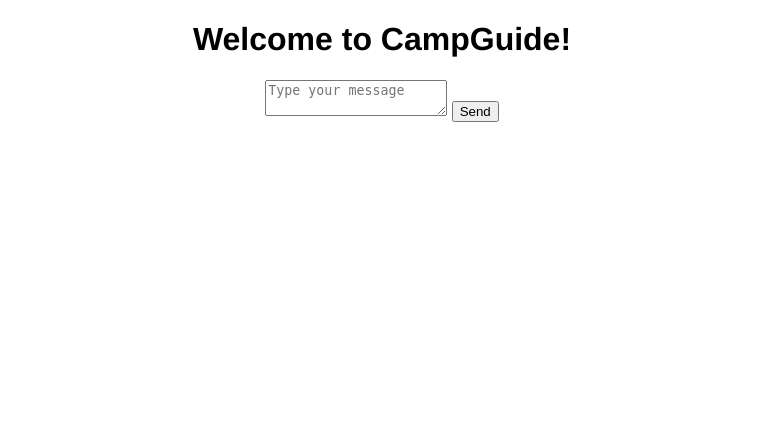
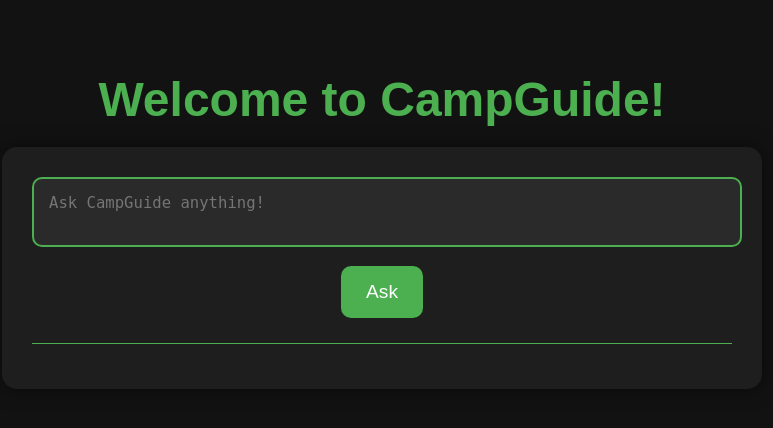
Before and after one commit to UsmanAhmed1337/CampGuide, a Flask app: page / in a window 1280 px wide. Shown: the top 428 px of the page, without its empty margins (258-1031 px from the left). Run offline with Flask 3, Linux system fonts and the light colour scheme.

Commit message:
Added CSS

```diff
--- /dev/null
+++ b/static/script.js
@@ -0,0 +1,30 @@
+function sendMessage() {
+    const userInput = document.getElementById('user-input').value.trim();
+
+    if (userInput === '') {
+        alert('Please enter a message before sending.');
+        return;
+    }
+
+    fetch('http://13.239.32.71/chat', {
+        method: 'POST',
+        headers: {
+            'Content-Type': 'application/json',
+        },
+        body: JSON.stringify({ query: userInput }),
+    })
+    .then(response => {
+        if (!response.ok) {
+            throw new Error('Network response was not ok: ' + response.statusText);
+        }
+        return response.json();
+    })
+    .then(data => {
+        document.getElementById('chat-output').innerHTML += '<p>' + data.response + '</p>';
+        document.getElementById('user-input').value = '';
+    })
+    .catch(error => {
+        console.error('Error:', error);
+        alert('An error occurred while sending the message. Please try again.');
+    });
+}
--- a/static/style.css
+++ b/static/style.css
@@ -1,4 +1,98 @@
 body {
-    font-family: "helvetica", sans-serif;
+    font-family: 'Arial', sans-serif;
+    background-color: #121212;
+    margin: 0;
+    padding: 40px;
     text-align: center;
+    color: #f5f5f5;
 }
+
+h1 {
+    color: #4CAF50;
+    font-size: 3em;
+    margin-bottom: 20px;
+}
+
+#chat-container {
+    margin: 0 auto;
+    width: 85%;
+    max-width: 700px;
+    padding: 30px;
+    background-color: #1e1e1e;
+    border-radius: 15px;
+    box-shadow: 0 0 20px rgba(0, 0, 0, 0.5);
+}
+
+#user-input {
+    width: calc(100% - 24px);
+    padding: 15px;
+    font-size: 1.2em;
+    border: 2px solid #4CAF50;
+    background-color: #2a2a2a;
+    color: #f5f5f5;
+    border-radius: 10px;
+    outline: none;
+    margin-bottom: 15px;
+    resize: none;
+}
+
+#chat-output {
+    text-align: left;
+    margin-top: 25px;
+    max-height: 400px;
+    overflow-y: auto;
+    border-top: 1px solid #4CAF50;
+    padding-top: 15px;
+}
+
+button {
+    padding: 15px 25px;
+    font-size: 1.2em;
+    color: white;
+    background-color: #4CAF50;
+    border: none;
+    border-radius: 10px;
+    cursor: pointer;
+}
+
+button:hover {
+    background-color: #45a049;
+}
+
+#chat-output p {
+    background-color: #333;
+    padding: 15px;
+    border-radius: 10px;
+    margin: 10px 0;
+    font-size: 1.2em;
+    word-wrap: break-word;
+    color: #f5f5f5;
+}
+
+#chat-output p:nth-child(odd) {
+    background-color: #2b2b2b;
+}
+
+@media (max-width: 600px) {
+    #chat-container {
+        width: 95%;
+        padding: 20px;
+    }
+
+    h1 {
+        font-size: 2.5em;
+    }
+
+    button {
+        font-size: 1.1em;
+        padding: 12px 20px;
+    }
+
+    #user-input {
+        font-size: 1.1em;
+    }
+
+    #chat-output p {
+        font-size: 1.1em;
+    }
+}
--- a/templates/index.html
+++ b/templates/index.html
@@ -7,35 +7,10 @@
     <body>
         <h1>Welcome to CampGuide!</h1>
         <div id="chat-container">
-            <textarea id="user-input" placeholder="Type your message"></textarea>
-            <button onclick="sendMessage()">Send</button>
+            <textarea id="user-input" placeholder="Ask CampGuide anything!"></textarea>
+            <button onclick="sendMessage()">Ask</button>
             <div id="chat-output"></div>
         </div>
-
-        <script>
-            function sendMessage() {
-                var userInput = document.getElementById('user-input').value;
-                fetch('http://13.239.32.71/chat', {
-                    method: 'POST',
-                    headers: {
-                        'Content-Type': 'application/json',
-                    },
-                    body: JSON.stringify({ query: userInput }),
-                })
-                .then(response => {
-                    if (!response.ok) {
-                        throw new Error('Network response was not ok');
-                    }
-                    return response.json();
-                })
-                .then(data => {
-                    document.getElementById('chat-output').innerHTML += '<p>' + data.response + '</p>';
-                    document.getElementById('user-input').value = '';
-                })
-                .catch(error => {
-                    console.error('Error:', error);
-                });
-            }
-        </script>
+        <script src="{{ url_for('static', filename='script.js') }}"></script>
     </body>
 </html>
```
